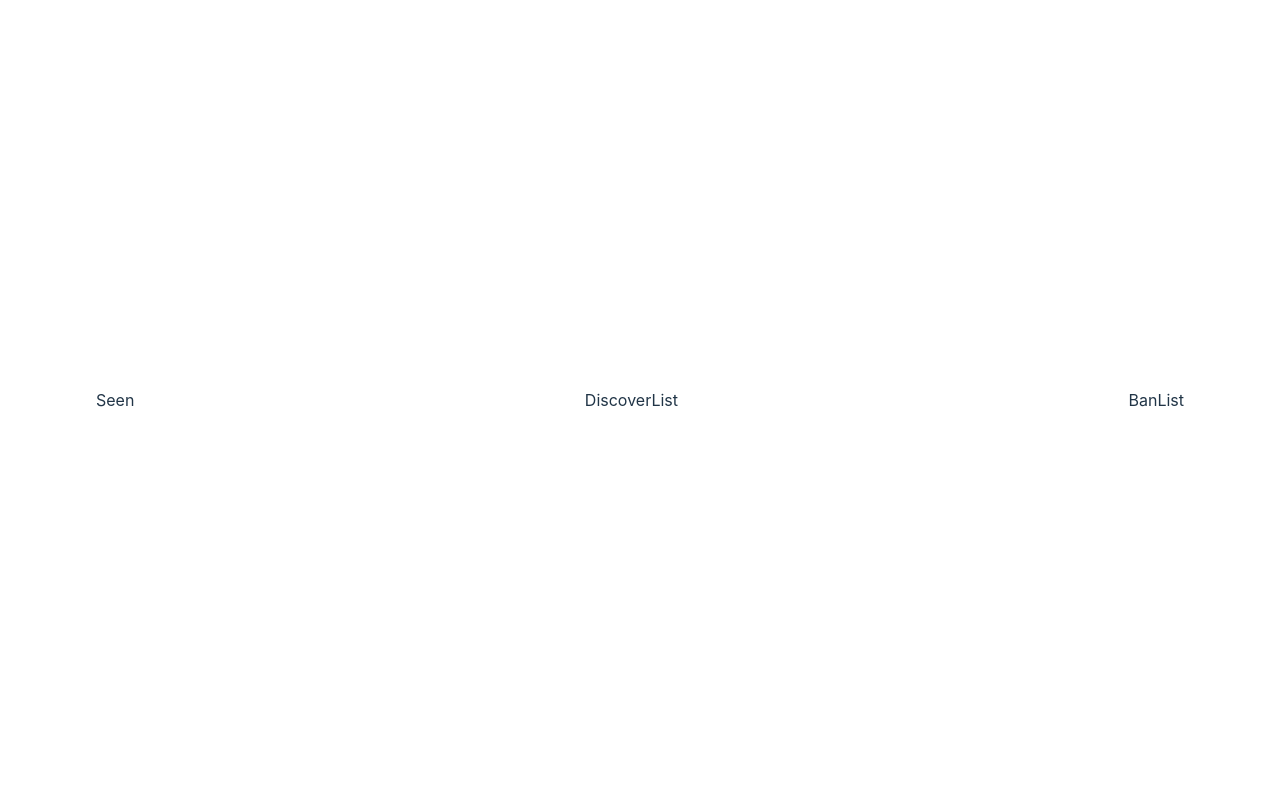
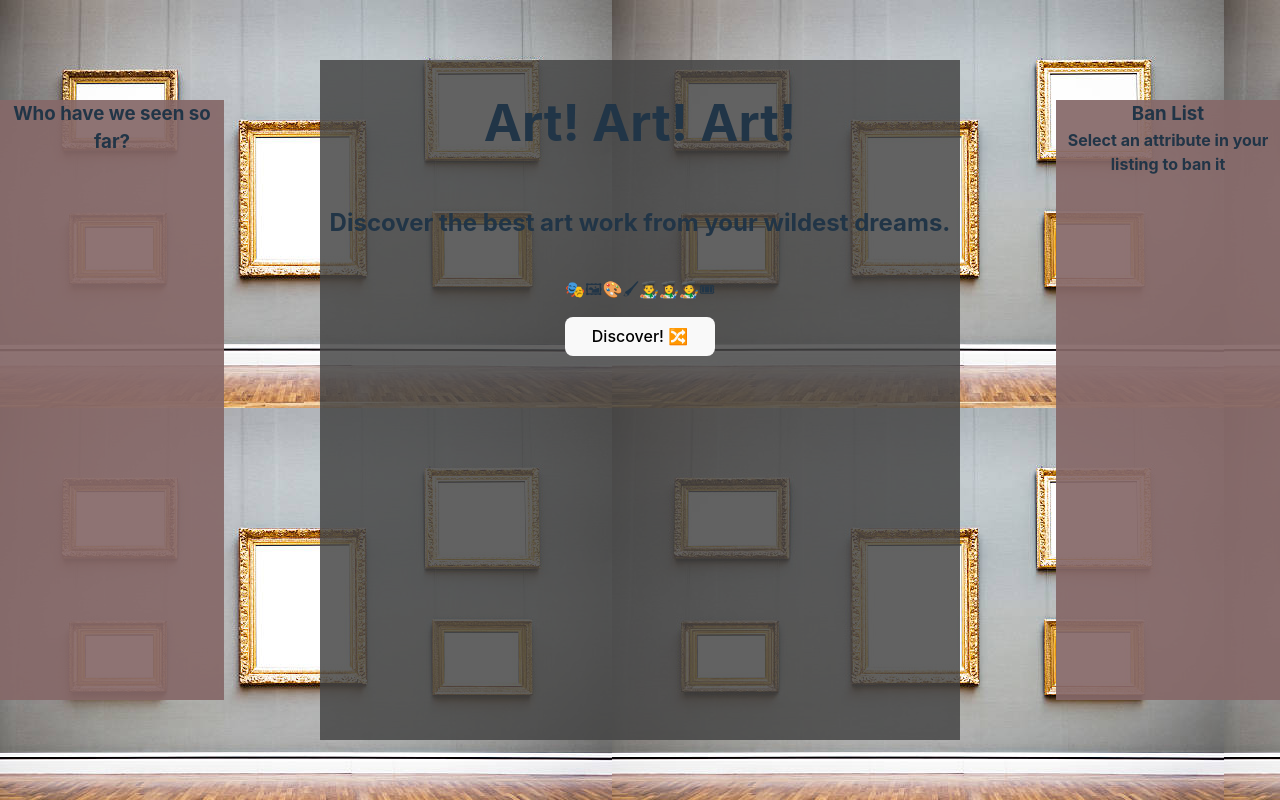
Before and after one commit to paul-nguyen-1/Thirstys, a React (Vite) app: page / in a window 1280 px wide. Built offline with nearby package versions, Linux system fonts and the light colour scheme.

Commit message:
style containers

```diff
--- a/package.json
+++ b/package.json
@@ -9,6 +9,7 @@
     "preview": "vite preview"
   },
   "dependencies": {
+    "normalize.css": "^8.0.1",
     "react": "^18.2.0",
     "react-dom": "^18.2.0"
   },
--- a/src/App.css
+++ b/src/App.css
@@ -1,7 +1,4 @@
 #root {
-  max-width: 1280px;
-  margin: 0 auto;
-  padding: 2rem;
   text-align: center;
 }
 
@@ -43,8 +40,10 @@
 
 .App {
   display: flex;
-  justify-content: space-between;
   align-items: center;
-  height: 100%;
-  width: 85vw;
+  justify-content: space-around;
+  height: 100vh;
+  width: 100%;
+  overflow: hidden;
+  background-image: url("./assets/museumbackground.jpeg");
 }
--- a/src/App.jsx
+++ b/src/App.jsx
@@ -3,6 +3,7 @@ import BanList from "./components/BanList";
 import DiscoverList from "./components/DiscoverList";
 import Seen from "./components/Seen";
 import './App.css'
+
 
 function App() {
   return (
--- a/src/components/BanList.css
+++ b/src/components/BanList.css
@@ -0,0 +1,6 @@
+.banContainer {
+  height: 75vh;
+  width: 17.5vw;
+  background-color: rgba(134, 105, 105, 0.928);
+  overflow: hidden;
+}
--- a/src/components/BanList.jsx
+++ b/src/components/BanList.jsx
@@ -1,9 +1,13 @@
-import React from 'react'
+import React from "react";
+import "./BanList.css";
 
 function BanList() {
   return (
-    <div>BanList</div>
-  )
+    <div className="banContainer">
+      <h3>Ban List</h3>
+      <h4>Select an attribute in your listing to ban it</h4>
+    </div>
+  );
 }
 
-export default BanList
+export default BanList;
--- a/src/components/DiscoverList.css
+++ b/src/components/DiscoverList.css
@@ -0,0 +1,19 @@
+.container {
+  height: 85vh;
+  width: 50vw;
+  background: rgba(69, 69, 69, 0.838);
+  display: flex;
+  flex-direction: column;
+  align-items: center;
+ margin: 0 auto;
+}
+
+button{
+  width: 150px;
+  margin-top: 20px;
+}
+
+h3,
+h4 {
+  margin: 0 10px;
+}
--- a/src/components/DiscoverList.jsx
+++ b/src/components/DiscoverList.jsx
@@ -1,9 +1,17 @@
-import React from 'react'
+import React from "react";
+import "./DiscoverList.css";
 
 function DiscoverList() {
+  // url = "https://api.harvardartmuseums.org/RESOURCE_TYPE?"
+
   return (
-    <div>DiscoverList</div>
-  )
+    <div className="container">
+      <h1>Art! Art! Art!</h1>
+      <h2>Discover the best art work from your wildest dreams.</h2>
+      <p>🎭🖼🎨🖌👨‍🎨👩‍🎨🧑‍🎨🎟</p>
+      <button>Discover! 🔀</button>
+    </div>
+  );
 }
 
-export default DiscoverList
+export default DiscoverList;
--- a/src/components/Seen.css
+++ b/src/components/Seen.css
@@ -0,0 +1,6 @@
+.seenContainer {
+  height: 75vh;
+  width: 17.5vw;
+  background-color: rgba(134, 105, 105, 0.928);
+  overflow: hidden;
+}
--- a/src/components/Seen.jsx
+++ b/src/components/Seen.jsx
@@ -1,9 +1,12 @@
-import React from 'react'
+import React from "react";
+import "./Seen.css";
 
 function Seen() {
   return (
-    <div>Seen</div>
-  )
+    <div className="seenContainer">
+      <h3>Who have we seen so far?</h3>
+    </div>
+  );
 }
 
-export default Seen
+export default Seen;
--- a/src/index.css
+++ b/src/index.css
@@ -1,3 +1,5 @@
+@import "normalize.css/normalize.css";
+
 :root {
   font-family: Inter, system-ui, Avenir, Helvetica, Arial, sans-serif;
   line-height: 1.5;
@@ -5,7 +7,7 @@
 
   color-scheme: light dark;
   color: rgba(255, 255, 255, 0.87);
-  background-color: #242424;
+  /* background-color: #242424; */
 
   font-synthesis: none;
   text-rendering: optimizeLegibility;
@@ -21,13 +23,6 @@ a {
 }
 a:hover {
   color: #535bf2;
-}
-
-body {
-  margin: 0;
-  display: flex;
-  min-width: 320px;
-  min-height: 100vh;
 }
 
 h1 {
```
Also changed, not shown: src/assets/museumbackground.jpeg (added), 1 other file (tests, documents, lock files or other folders).
